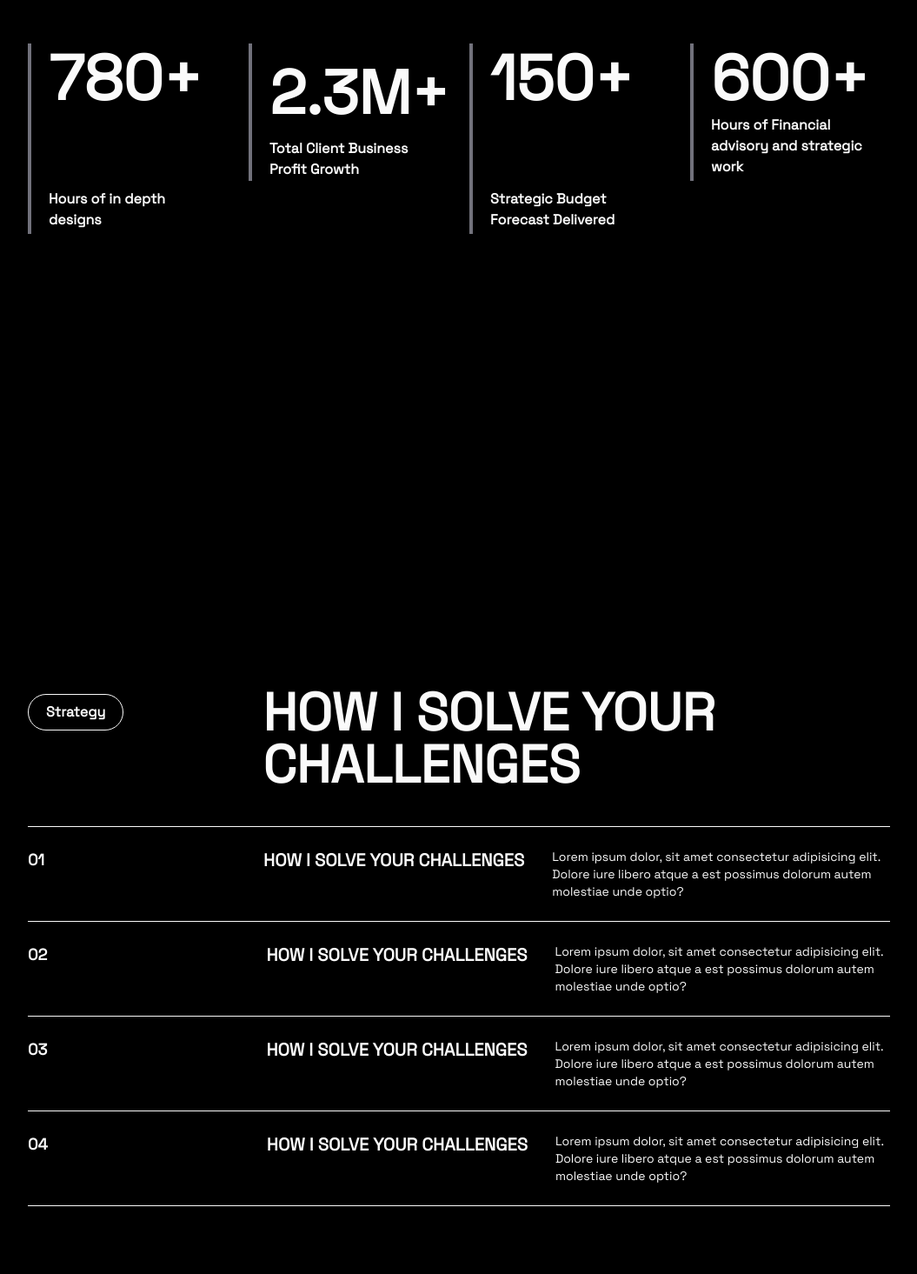
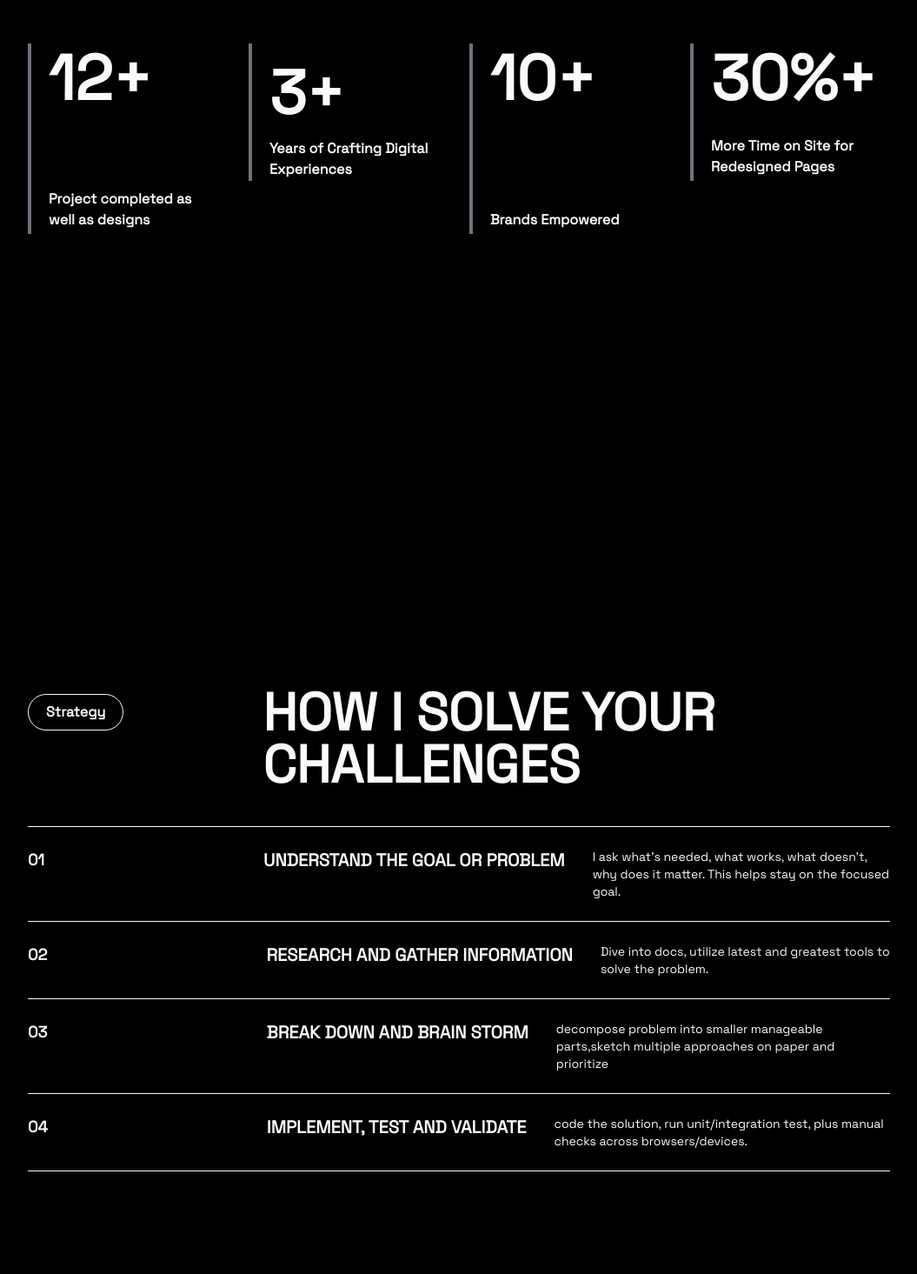
Before and after one commit to thenoobchad/chuddistudio, a React (Vite) app: page / in a window 1280 px wide. Shown: the part 840-2305 px from the top of the page at 87% size, without its empty margins (112-1167 px from the left). Built offline with nearby package versions, Linux system fonts and the light colour scheme.

Commit message:
fix:strategy session

```diff
--- a/src/pages/landing.jsx
+++ b/src/pages/landing.jsx
@@ -61,35 +61,35 @@ export default function Landing() {
 					<div className="grid grid-cols-12 grid-rows-7 h-[400px] gap-6">
 						<div className="border-l-4 border-zinc-500 px-5 py-1 col-span-6 row-span-4 flex flex-col justify-between bg-zinc-950 lg:bg-transparent lg:col-span-3">
 							<h4 className="text-7xl font-extrabold">
-								780<span>+</span>
+								12<span>+</span>
 							</h4>
-							<p className="font-semibold">Hours of in depth designs</p>
+							<p className="font-semibold">Project completed as well as designs</p>
 						</div>
 
 						<div className="border-l-4 px-5 py-1 col-span-6 row-span-3 flex flex-col justify-between border-zinc-500 bg-zinc-950 lg:col-span-3 lg:bg-transparent">
 							<h4 className="text-[70px] font-extrabold">
-								2.3M<span>+</span>
+								3<span>+</span>
 							</h4>
 							<p className="font-semibold">
-								Total Client Business Profit Growth
+								Years of Crafting Digital Experiences
 							</p>
 						</div>
 
 						<div className="border-l-4 px-5 py-1 col-span-6 row-span-4 flex flex-col justify-between border-zinc-500 bg-zinc-950 lg:col-span-3 lg:bg-transparent">
 							<h4 className="text-7xl font-extrabold">
-								150<span>+</span>
+								10<span>+</span>
 							</h4>
 							<p className="font-semibold">
-								Strategic Budget Forecast Delivered
+								Brands Empowered
 							</p>
 						</div>
 
 						<div className="border-l-4 px-5 py-1 col-span-6 row-span-3 flex flex-col justify-between border-zinc-500 bg-zinc-950 lg:col-span-3 lg:bg-transparent">
 							<h4 className="text-7xl font-extrabold">
-								600<span>+</span>
+								30%<span>+</span>
 							</h4>
 							<p className="font-semibold">
-								Hours of Financial advisory and strategic work
+								More Time on Site for Redesigned Pages
 							</p>
 						</div>
 					</div>
@@ -107,19 +107,17 @@ export default function Landing() {
 						</p>
 					</div>
 
-					{[1, 2, 3, 4].map((c, i) => (
+					{strategy.map((c, i) => (
 						<div
 							key={i}
 							className="flex gap-35 md:gap-63 border-b py-6  w-full">
-							<p className="text-lg font-semibold h-fit">0{c}</p>
+							<p className="text-lg font-semibold h-fit">0{c.id}</p>
 							<div className="flex flex-col gap-2 lg:flex-row lg:gap-8">
 								<p className="font-extrabold text-lg uppercase whitespace-nowrap lg:text-xl">
-									How i solve your challenges
+									{c.heading}
 								</p>
 								<p className=" text-sm ">
-									Lorem ipsum dolor, sit amet consectetur adipisicing elit.
-									Dolore iure libero atque a est possimus dolorum autem
-									molestiae unde optio?
+									{c.desc}
 								</p>
 							</div>
 						</div>
@@ -307,3 +305,27 @@ const MenuList = ({ isActive }) => {
 // 		</div>
 // 	);
 // }
+
+
+const strategy = [
+	{
+		id: 1,
+		heading: "understand the goal or problem",
+		desc: "I ask what's needed, what works, what doesn't, why does it matter. This helps stay on the focused goal.",
+	},
+	{
+		id: 2,
+		heading: "Research and gather information",
+		desc: "Dive into docs, utilize latest and greatest tools to solve the problem.",
+	},
+	{
+		id: 3,
+		heading: "break down and brain storm",
+		desc: "decompose problem into smaller manageable parts,sketch multiple approaches on paper and prioritize",
+	},
+	{
+		id: 4,
+		heading: "implement, test and validate",
+		desc: "code the solution, run unit/integration test, plus manual checks across browsers/devices.",
+	},
+];
```
